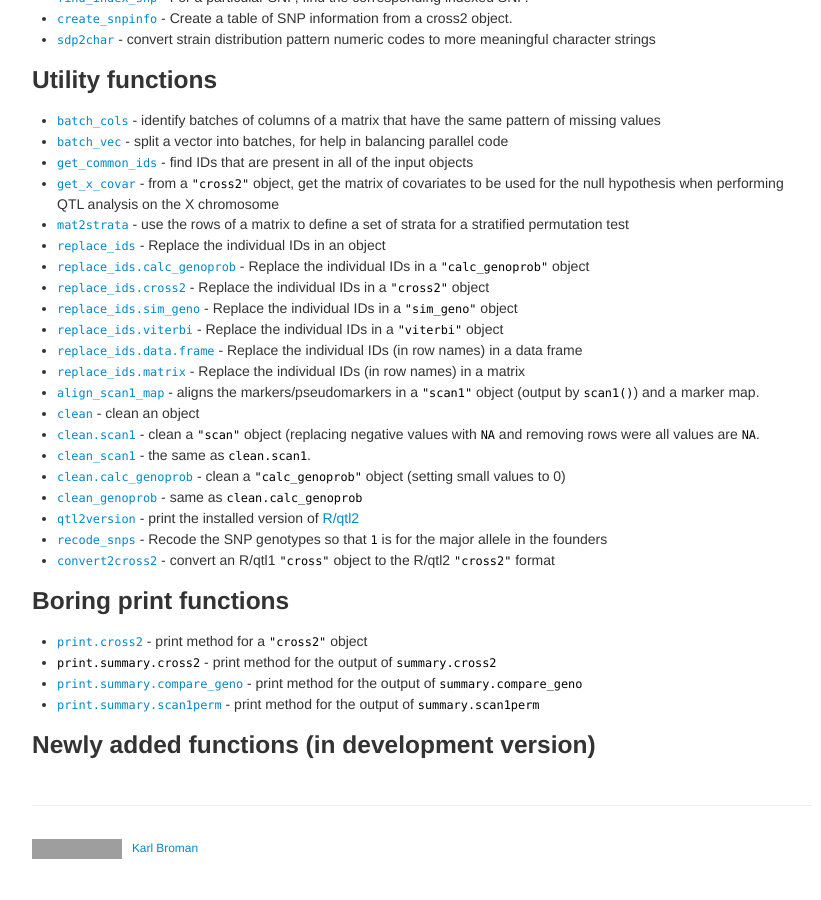
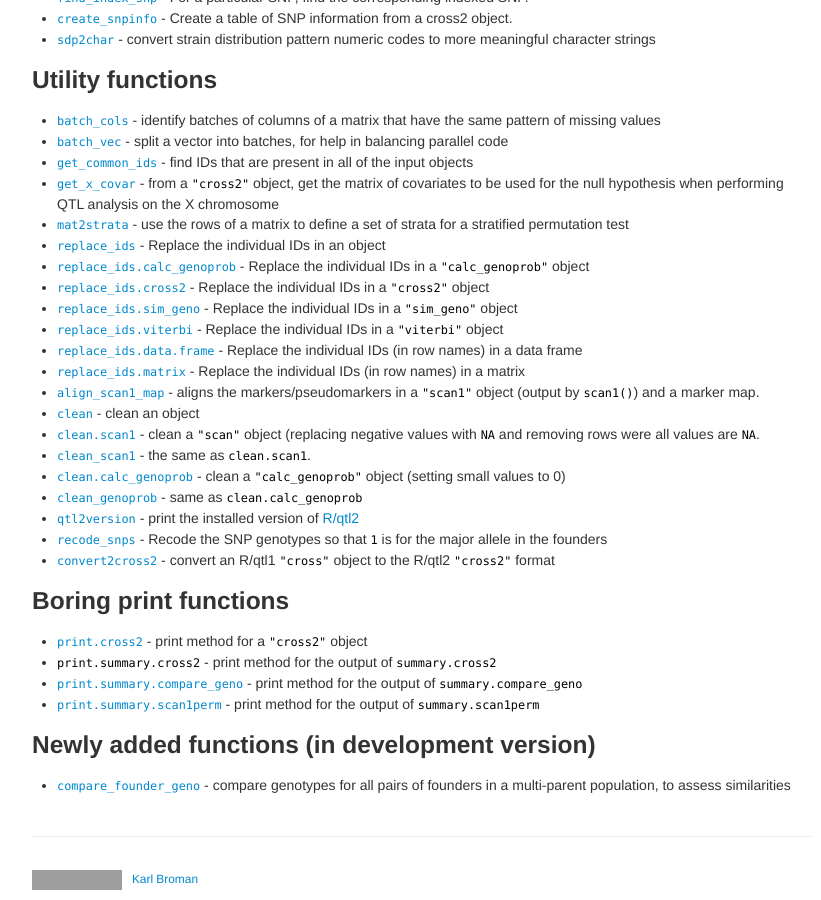
Before and after one commit to rqtl/qtl2, a Jekyll site: the page built from pages/rqtl2_functions.md, in a window 1280 px wide and 900 px high, scrolled down 4314 px. Shown: the whole window, without its empty margins (218-1039 px from the left). Built offline with Jekyll 4.4.1, drawn with Linux system fonts in a browser that asks for light colours; before the commit the page ends 5183 px from its top, so only the background shows below that; grey boxes are pictures that could not be loaded.

Commit message:
Add compare_founder_geno() to pages/rqtl2_functions.md

```diff
--- a/pages/rqtl2_functions.md
+++ b/pages/rqtl2_functions.md
@@ -333,3 +333,5 @@ description: Annotated/categorized list of functions in R/qtl2
 
 
 ### Newly added functions (in development version)
+
+- [`compare_founder_geno`](https://search.r-project.org/CRAN/refmans/qtl2/html/compare_founder_geno.html) - compare genotypes for all pairs of founders in a multi-parent population, to assess similarities
```
